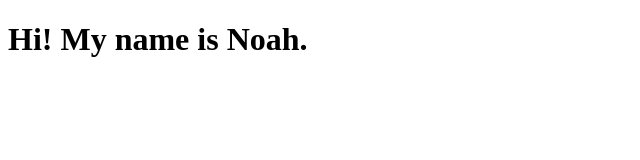
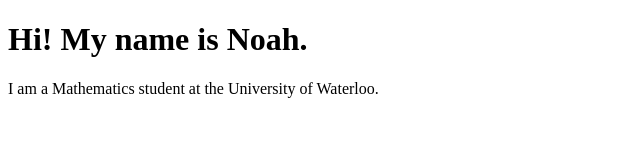
Before and after one commit to noahuw08/first-html-webpage, a plain HTML site: page html-folder/index.html in a window 1280 px wide. Shown: the whole page, without its empty margins (0-640 px from the left). Drawn offline with Linux system fonts and the light colour scheme.

Commit message:
edit html-folder

```diff
--- a/html-folder/index.html
+++ b/html-folder/index.html
@@ -7,5 +7,6 @@
 
     <body>                       <!-- body is where all the content displayed to user will go, including text, images, lists, link, etc-->
         <h1>Hi! My name is Noah.</h1>   <!-- create a heading (h1) to add content to display-->
+        I am a Mathematics student at the University of Waterloo.
     </body>
 </html>
```
